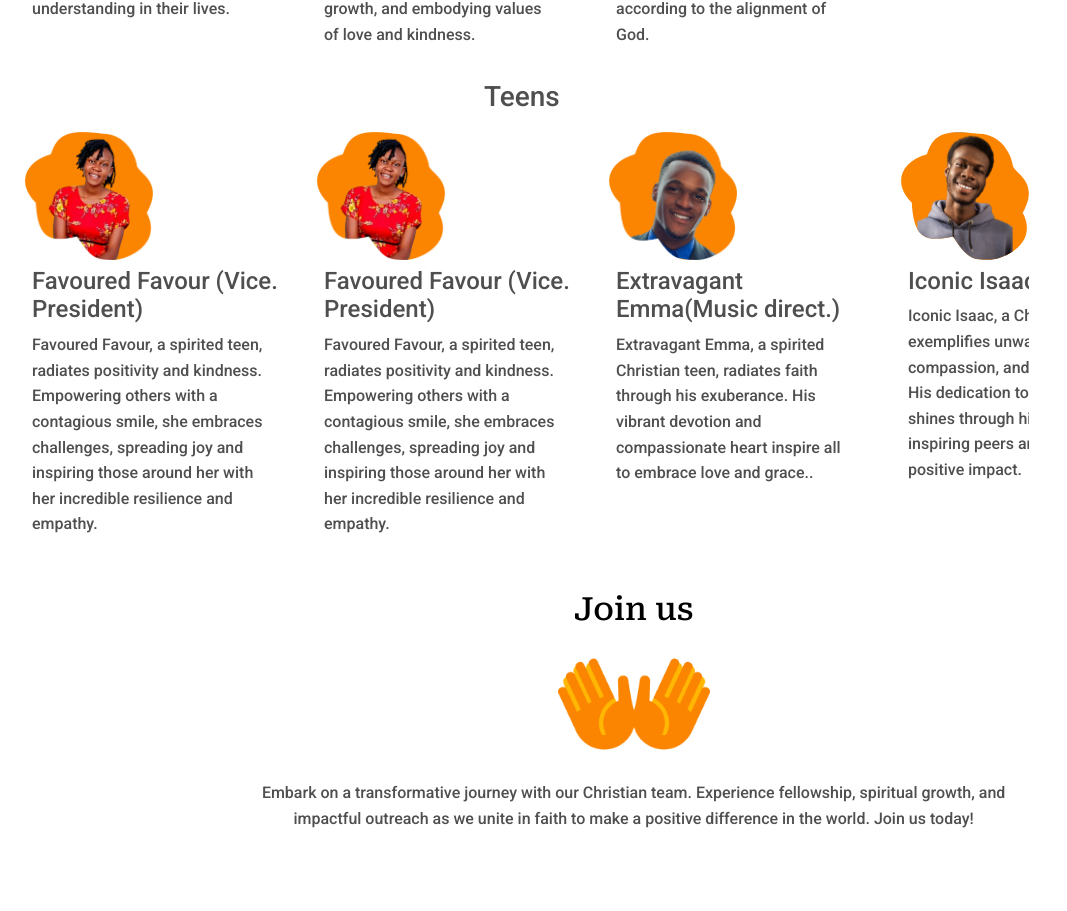
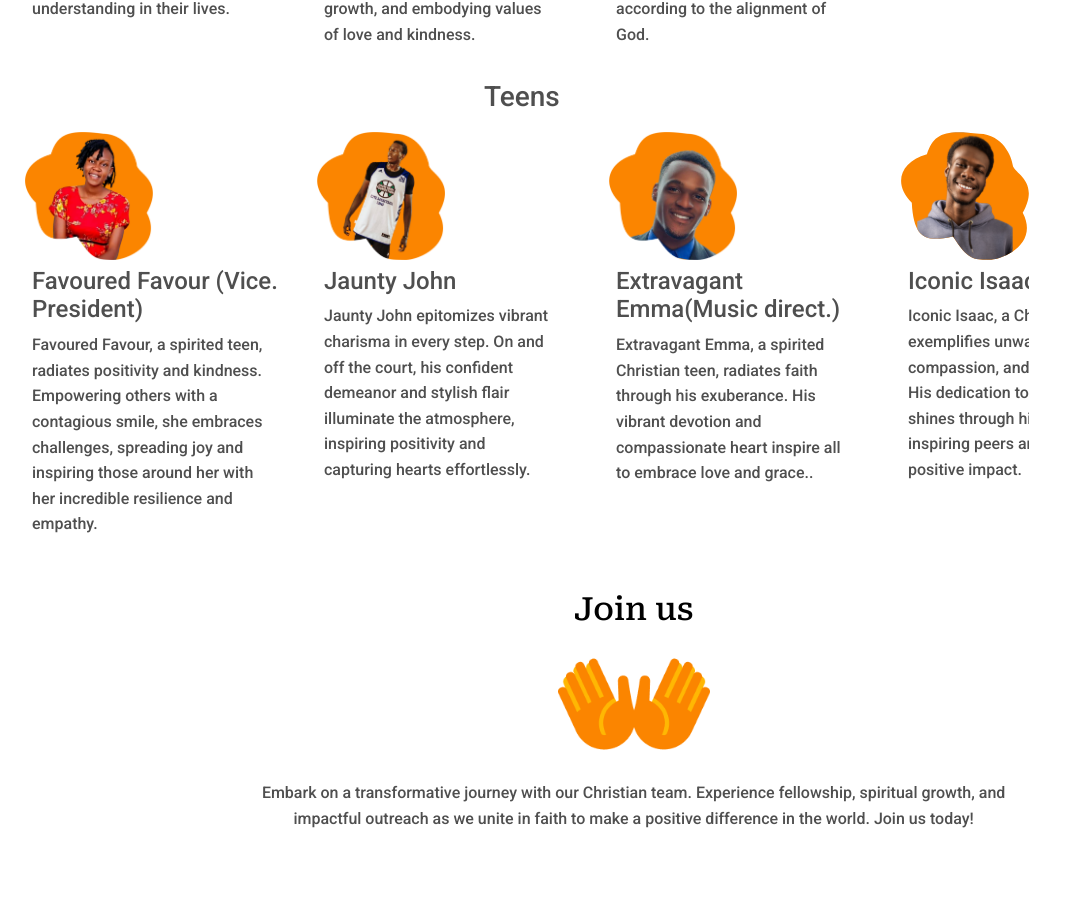
Before and after one commit to tosxin-456/Bethel-Teens, a React (Vite) app: page /aboutUs in a window 1280 px wide. Shown: the part 970-1881 px from the top of the page, without its empty margins (0-1067 px from the left). Built offline with nearby package versions, Linux system fonts and the light colour scheme.

Commit message:
worked on adding more images

```diff
--- a/src/pages/about.jsx
+++ b/src/pages/about.jsx
@@ -15,6 +15,7 @@ import 'swiper/css';
 import hands from '../assets/open hands.png'
 import 'swiper/css/effect-fade';
 import destine from '../assets/destine.png'
+import johnny from '../assets/johnny.png'
 import vicTor from '../assets/victor.png'
 import Abah from '../assets/isaacAbah.png'
 import twins from '../assets/twins.png'
@@ -112,10 +113,10 @@ const About = () => {
 
    </div>
    <div className='teacherProfile'>
-   <img src={favouredFavor} alt="" />
+   <img src={johnny} alt="" />
      <div className='textAboutTeacher'>
-     <h4>Favoured Favour (Vice. President)</h4>
-      <p>Favoured Favour, a spirited teen, radiates positivity and kindness. Empowering others with a contagious smile, she embraces challenges, spreading joy and inspiring those around her with her incredible resilience and empathy.</p>
+     <h4>Jaunty John</h4>
+      <p>Jaunty John epitomizes vibrant charisma in every step. On and off the court, his confident demeanor and stylish flair illuminate the atmosphere, inspiring positivity and capturing hearts effortlessly.</p>
      </div>
 
    </div>
```
